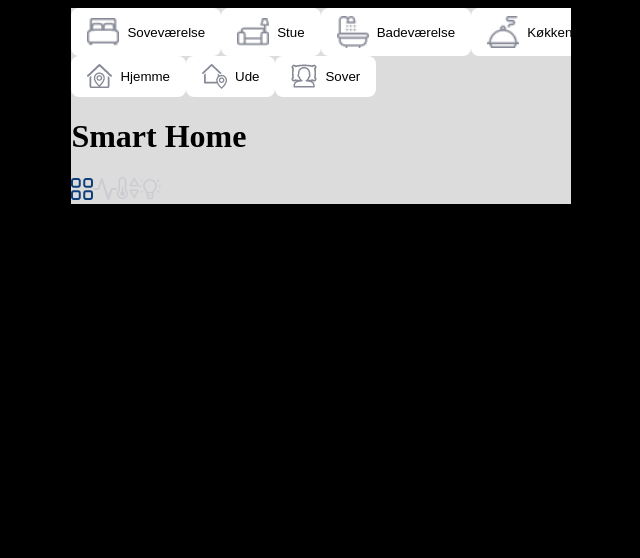
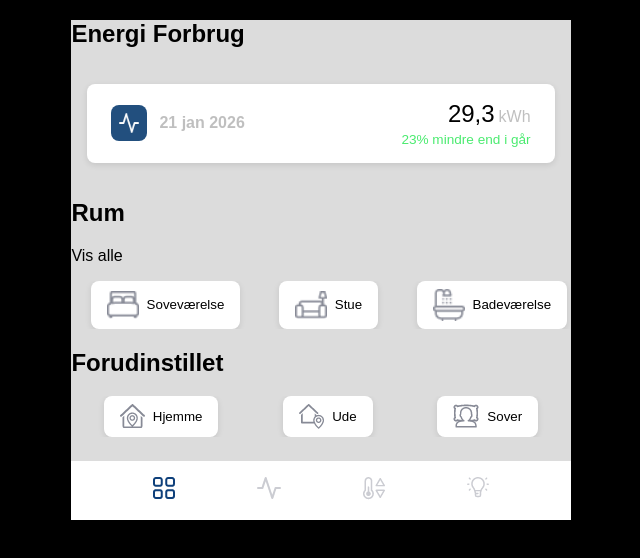
Before and after one commit to Julie-cass/mobicom-pro-exercise, a React (Vite) app: page / in a window 1280 px wide. Shown: the top 558 px of the page, without its empty margins (319-959 px from the left). Built offline with nearby package versions, Linux system fonts and the light colour scheme.

Commit message:
made the energy use component

```diff
--- a/package.json
+++ b/package.json
@@ -10,9 +10,11 @@
     "preview": "vite preview"
   },
   "dependencies": {
+    "@tailwindcss/vite": "^4.2.1",
     "react": "^19.2.0",
     "react-dom": "^19.2.0",
-    "react-router-dom": "^7.13.1"
+    "react-router-dom": "^7.13.1",
+    "tailwindcss": "^4.2.1"
   },
   "devDependencies": {
     "@eslint/js": "^9.39.1",
--- /dev/null
+++ b/src/components/EnergyUse/EnergyUse.jsx
@@ -0,0 +1,32 @@
+import Consumption from "../../assets/icons/icon_consumption_on.png";
+import "./EnergyUse.scss"
+
+export default function EnergyUse() {
+
+
+    return (
+        <>
+            <section className="EnergyUseSec">
+                <div id="shadow" className="EnergyUseDiv">
+                    <div className="EnergyUseLeft">
+                        <span className="EnergyUseIconSpan">
+                            <img className="EnergyUseIcon" src={Consumption} alt="" />
+                        </span>
+                        <span className="EnergyUseDate">
+                            <h4>21 jan 2026</h4>
+
+                        </span>
+                    </div>
+
+                    <div className="EnergyUseRight">
+                        <p className="EnergyUseTxt1">29,3
+                            <span className="EnergyUseKwh">
+                                kWh
+                            </span></p>
+                        <p className="EnergyUseTxt2">23% mindre end i går</p>
+                    </div>
+                </div>
+            </section>
+        </>
+    )
+}
--- /dev/null
+++ b/src/components/EnergyUse/EnergyUse.scss
@@ -0,0 +1,77 @@
+.EnergyUseSec {
+  padding: 1rem;
+}
+
+.EnergyUseDiv {
+  display: flex;
+  justify-content: space-between;
+  align-items: center;
+  background: white;
+  padding: 1rem 1.5rem;
+  border-radius: 0.5rem;
+  gap: 1rem;
+}
+
+.EnergyUseLeft {
+  display: flex;
+  align-items: center;
+  gap: 0.75rem;
+}
+
+.EnergyUseIconSpan {
+  display: inline-flex;
+  align-items: center;
+  justify-content: center;
+  background-color: #224f7e;
+  border-radius: 0.5rem;
+  width: 2.25rem;
+  height: 2.25rem;
+}
+
+.EnergyUseIcon {
+  width: 1.25rem;
+  height: 1.25rem;
+  display: block;
+}
+
+.EnergyUseDate {
+  display: flex;
+  flex-direction: column;
+  justify-content: center;
+}
+
+.EnergyUseRight {
+  display: flex;
+  flex-direction: column;
+  align-items: flex-end;
+  justify-content: center;
+  gap: 0.25rem;
+}
+
+
+
+//-----------------------TEXT scss
+.EnergyUseDate h4 {
+  font-size: 1rem;
+  font-weight: 600;
+  margin: 0;
+  color: #00000040;
+}
+
+.EnergyUseTxt1 {
+  font-size: 1.5rem;
+  margin: 0;
+  color: #000;
+}
+
+.EnergyUseKwh {
+  font-size: 1rem;
+  color: #00000040;
+  margin-left: 0.25rem;
+}
+
+.EnergyUseTxt2 {
+  font-size: 0.85rem;
+  margin: 0;
+  color: #4beb70;
+}
--- /dev/null
+++ b/src/components/MenuFolder/NavMenu.css
@@ -0,0 +1,9 @@
+.navigationDiv{
+display: flex;
+justify-content: space-evenly;
+
+padding: 1rem 0;
+margin: 1.5rem 0 0 0;
+
+    background-color: white;
+}
--- a/src/components/MenuFolder/Navigation.jsx
+++ b/src/components/MenuFolder/Navigation.jsx
@@ -1,4 +1,6 @@
 import {NavLink} from 'react-router-dom';
+
+import "./NavMenu.css"
 
 import ActiveDashboard from "../../assets/icons/icon_menu_dashboad_active.png"
 import inActiveDashboard from "../../assets/icons/icon_menu_dashboad_inactive.png"
@@ -13,7 +15,7 @@ import LightIcon from "../../assets/icons/icon_menu_light.png"
 export default function Navigation(){
     return(
     <>
-
+<div className="navigationDiv">
 <NavLink to="/">
  {({isActive})=>(
   <img src={isActive ? ActiveDashboard : inActiveDashboard} alt="Dashboard" />
@@ -37,6 +39,8 @@ export default function Navigation(){
   <img src={LightIcon} alt="Statistics" />
 
     </NavLink>
+
+    </div>
     </>
     )
 }
--- a/src/components/Rooms.jsx/RoomScroll.jsx
+++ b/src/components/Rooms.jsx/RoomScroll.jsx
@@ -29,13 +29,11 @@ export default function RoomScroll() {
 
   return (
     <section
-      className="RoomScrollSec"
-      ref={scrollRef}
-      onWheel={handleWheel}
-    >
+      className="RoomScrollSec" ref={scrollRef} onWheel={handleWheel}>
+
       {rooms.map((room, index) => (
         <div className="RoomDivBox" key={index}>
-          <button
+          <button id="shadow"
             className={activeRoom === index ? "active" : ""}
             onClick={() => setActiveRoom(index)}
           >
--- a/src/components/Rooms.jsx/RoomScroll.scss
+++ b/src/components/Rooms.jsx/RoomScroll.scss
@@ -1,6 +1,6 @@
 .RoomScrollSec {
   display: flex;
-  justify-content: space-evenly;
+
 
 
   overflow-x: auto;
@@ -14,9 +14,10 @@
 }
 
 .RoomDivBox {
-  border-radius: 0.8rem;
+  border-radius: 1rem;
   align-items: center;
 
+  padding: 0 1.2rem;
 }
 
 .buttonContentBox {
@@ -52,7 +53,7 @@
 }
 //for active button
  .RoomDivBox button.active {
-  background: #0e3054;
+  background: #224f7e;
   color: white;
 }
 
--- a/src/components/preset/Preset.jsx
+++ b/src/components/preset/Preset.jsx
@@ -35,7 +35,7 @@ const presets = [
     <section className="PresetScrollSec" ref={scrollRef} onWheel={handleWheel}>
   {presets.map((p, index) => (
     <div className="PresetDivBox" key={index}>
-      <button
+      <button id="shadow"
         className={activePreset === index ? "active" : ""}
         onClick={() => setActivePreset(index)}
       >
--- a/src/components/preset/Preset.scss
+++ b/src/components/preset/Preset.scss
@@ -15,12 +15,10 @@
 }
 
 .PresetDivBox {
-  display: flex;
-  justify-content: center;
-  flex-shrink: 0;
+ border-radius: 1rem;
+  align-items: center;
 
-  align-items: center;
-border-radius: 0.8rem;
+  margin: 0 auto;
 
 
 .contentBtnDiv {
@@ -57,7 +55,7 @@ border-radius: 0.8rem;
 }
   //for active button
    .PresetDivBox button.active {
-    background: #0e3054;
+    background: #224f7e;
     color: white;
   }
 
--- a/src/global.scss
+++ b/src/global.scss
@@ -6,4 +6,10 @@
 
 body{
     background-color: black;
+  font-family: Arial, sans-serif;
 }
+
+#shadow{
+      box-shadow: 0 2px 6px rgb(0 0 0 / 0.1);
+  font-family: Arial, sans-serif;
+}
--- a/src/pages/Home.jsx
+++ b/src/pages/Home.jsx
@@ -1,3 +1,4 @@
+import EnergyUse from "../components/EnergyUse/EnergyUse";
 import PresetScroll from "../components/preset/Preset";
 import RoomScroll from "../components/Rooms.jsx/RoomScroll";
 
@@ -7,11 +8,18 @@ export default function HomePage() {
     return (
         <>
             <div>
+<h2>Energi Forbrug</h2>
+<EnergyUse />
 
+                <div>
+                    <h2>Rum</h2>
+                    <p>Vis alle</p>
+                </div>
+                <RoomScroll />
 
-<RoomScroll />
-<PresetScroll />
-                <h1>Smart Home</h1>
+      <h2>Forudinstillet</h2>
+
+                <PresetScroll />
 
             </div>
         </>
```
Also changed, not shown: 1 other file (tests, documents, lock files or other folders).
